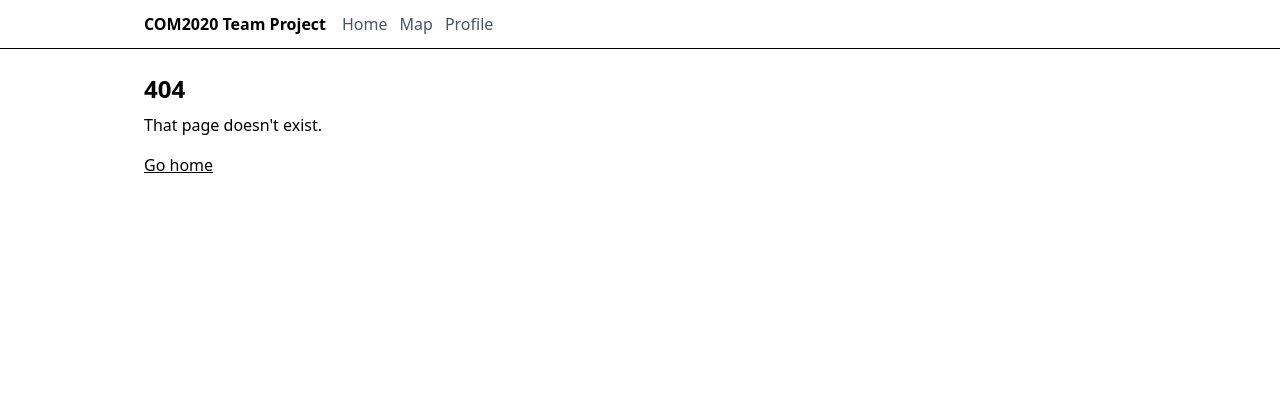
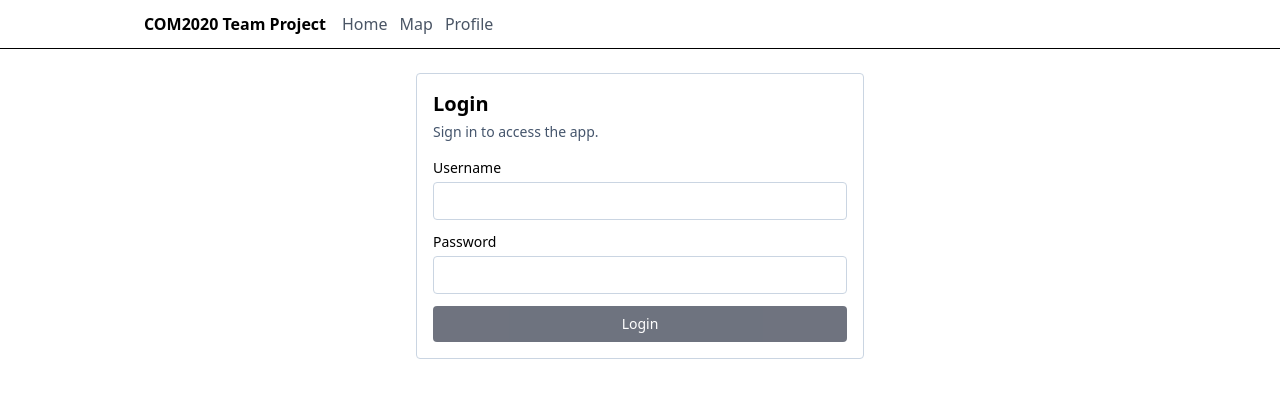
Before and after one commit to PeterC-B/COM2020-TeamProject, a Vue app in the folder client/: page /login in a window 1280 px wide. Before the commit this address had no page. Shown: the top 398 px of the page. Built offline with nearby package versions, Linux system fonts and the light colour scheme.

Commit message:
Added in loginview and protection for each route to check whether authentication is required and if so to redirect to the login page if no accessToken is present

```diff
--- a/client/src/main.ts
+++ b/client/src/main.ts
@@ -1,14 +1,14 @@
 import './assets/main.css'
 
-import { createPinia } from 'pinia'
 import { createApp } from 'vue'
 
 import App from './App.vue'
 import router from './router'
+import { pinia } from './stores'
 
 const app = createApp(App)
 
-app.use(createPinia())
+app.use(pinia)
 app.use(router)
 
 app.mount('#app')
--- a/client/src/router/index.ts
+++ b/client/src/router/index.ts
@@ -1,11 +1,23 @@
 import { createRouter, createWebHistory, type RouteRecordRaw } from 'vue-router'
 
+import { pinia } from '@/stores'
+import { useMainStore } from '@/stores/main'
+
 const routes: RouteRecordRaw[] = [
-    { path: '/', component: () => import('@/views/HomeView.vue') },
-    { path: '/map', component: () => import('@/views/MapView.vue') },
-    { path: '/profile', component: () => import('@/views/ProfileView.vue') },
+    { path: '/login', component: () => import('@/views/LoginView.vue') },
+    { path: '/', component: () => import('@/views/HomeView.vue'), meta: { requiresAuth: true } },
+    { path: '/map', component: () => import('@/views/MapView.vue'), meta: { requiresAuth: true } },
+    {
+        path: '/profile',
+        component: () => import('@/views/ProfileView.vue'),
+        meta: { requiresAuth: true },
+    },
 
-    { path: '/:pathMatch(.*)*', component: () => import('@/views/NotFoundView.vue') },
+    {
+        path: '/:pathMatch(.*)*',
+        component: () => import('@/views/NotFoundView.vue'),
+        meta: { requiresAuth: true },
+    },
 ]
 
 const router = createRouter({
@@ -16,4 +28,18 @@ const router = createRouter({
     },
 })
 
+router.beforeEach((to) => {
+    const mainStore = useMainStore(pinia)
+
+    if (to.path === '/login' && mainStore.isAuthenticated) {
+        return '/'
+    }
+
+    if (to.meta.requiresAuth && !mainStore.isAuthenticated) {
+        return { path: '/login', query: { redirect: to.fullPath } }
+    }
+
+    return true
+})
+
 export default router
--- a/client/src/services/api.ts
+++ b/client/src/services/api.ts
@@ -20,7 +20,7 @@ http.interceptors.response.use(
         if (error.response && error.response.status === 401) {
             const mainStore = useMainStore()
             mainStore.clearAccessToken()
-            void router.push('/')
+            void router.push('/login')
         }
         return Promise.reject(error)
     },
--- /dev/null
+++ b/client/src/services/auth.ts
@@ -0,0 +1,18 @@
+import { post } from '@/services/api'
+
+type LoginResponse = {
+    access_token?: string
+    token?: string
+    jwt?: string
+}
+
+export async function login(username: string, password: string) {
+    const data = await post<LoginResponse>('/login', { username, password }).then(({ data }) => data)
+    const token = data.access_token ?? data.token ?? data.jwt
+
+    if (!token) {
+        throw new Error('Login response did not include a token')
+    }
+
+    return token
+}
--- /dev/null
+++ b/client/src/stores/index.ts
@@ -0,0 +1,3 @@
+import { createPinia } from 'pinia'
+
+export const pinia = createPinia()
--- /dev/null
+++ b/client/src/views/LoginView.vue
@@ -0,0 +1,79 @@
+<script setup lang="ts">
+import { computed, ref } from 'vue'
+import { useRoute, useRouter } from 'vue-router'
+
+import { login } from '@/services/auth'
+import { useMainStore } from '@/stores/main'
+
+const mainStore = useMainStore()
+const router = useRouter()
+const route = useRoute()
+
+const username = ref('')
+const password = ref('')
+const error = ref<string | null>(null)
+
+// Check that there is a username and password input
+const canSubmit = computed(
+    () => username.value.trim().length > 0 && password.value.trim().length > 0,
+)
+
+// Send the request to the server and handle the response
+async function handleSubmit() {
+    if (!canSubmit.value) {
+        error.value = 'Enter username and password'
+        return
+    }
+    error.value = null
+
+    try {
+        const token = await login(username.value.trim(), password.value)
+        mainStore.setAccessToken(token)
+        mainStore.setUserRole('user')
+
+        const redirectPath = typeof route.query.redirect === 'string' ? route.query.redirect : '/map'
+        await router.push(redirectPath)
+    } catch (err) {
+        error.value = err instanceof Error ? err.message : 'Login failed'
+    }
+}
+</script>
+
+<template>
+    <section class="mx-auto max-w-md rounded border border-slate-300 bg-white p-4">
+        <h1 class="text-xl font-semibold">Login</h1>
+        <p class="mt-1 text-sm text-slate-600">Sign in to access the app.</p>
+
+        <form class="mt-4 grid gap-3" @submit.prevent="handleSubmit">
+            <label class="grid gap-1 text-sm">
+                <span>Username</span>
+                <input
+                    v-model="username"
+                    type="text"
+                    autocomplete="username"
+                    class="rounded border border-slate-300 px-3 py-2"
+                />
+            </label>
+
+            <label class="grid gap-1 text-sm">
+                <span>Password</span>
+                <input
+                    v-model="password"
+                    type="password"
+                    autocomplete="current-password"
+                    class="rounded border border-slate-300 px-3 py-2"
+                />
+            </label>
+
+            <p v-if="error" class="text-sm text-red-600">{{ error }}</p>
+
+            <button
+                type="submit"
+                class="rounded bg-slate-900 px-3 py-2 text-sm font-medium text-white disabled:cursor-not-allowed disabled:opacity-60"
+                :disabled="!canSubmit"
+            >
+                Login
+            </button>
+        </form>
+    </section>
+</template>
--- a/client/src/views/ProfileView.vue
+++ b/client/src/views/ProfileView.vue
@@ -10,11 +10,12 @@ const statusLabel = computed(() => (mainStore.isAuthenticated ? 'Logged in' : 'L
 const roleLabel = computed(() => mainStore.userRole ?? 'guest')
 
 function handleLogin() {
-    void router.push('/')
+    void router.push('/login')
 }
 
 function handleLogout() {
     mainStore.clearAccessToken()
+    void router.push('/login')
 }
 </script>
 
```
